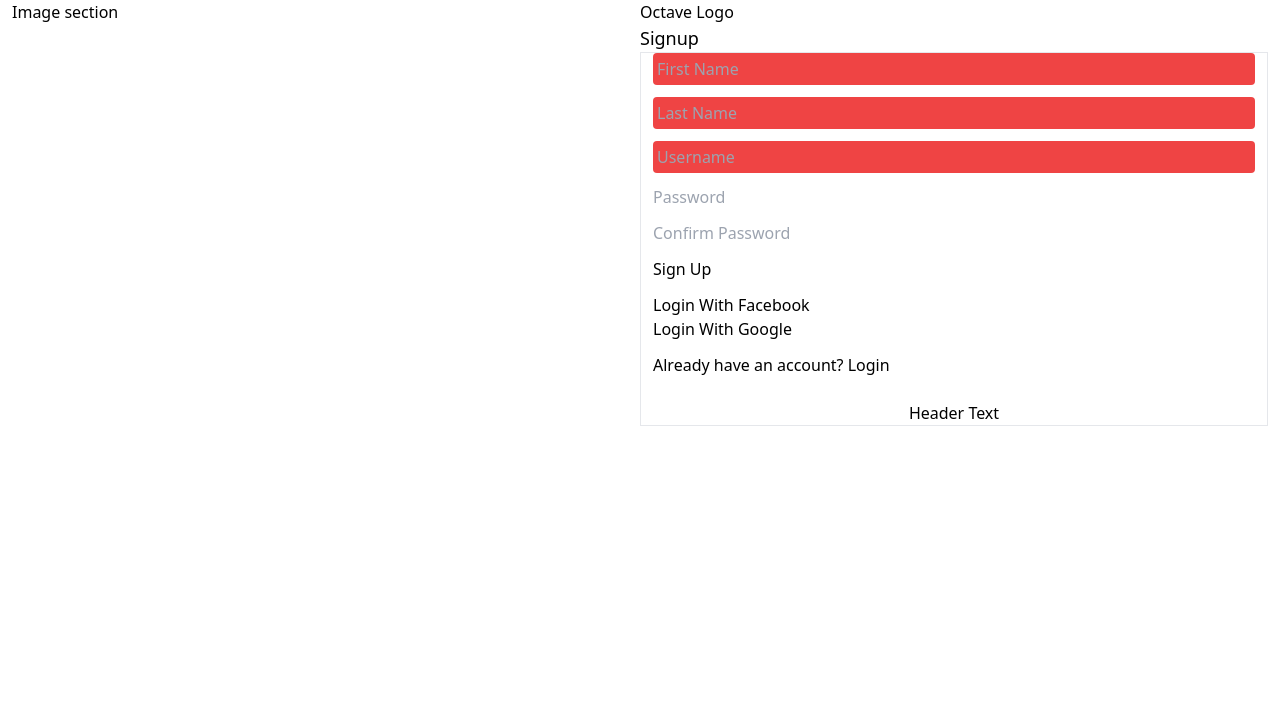
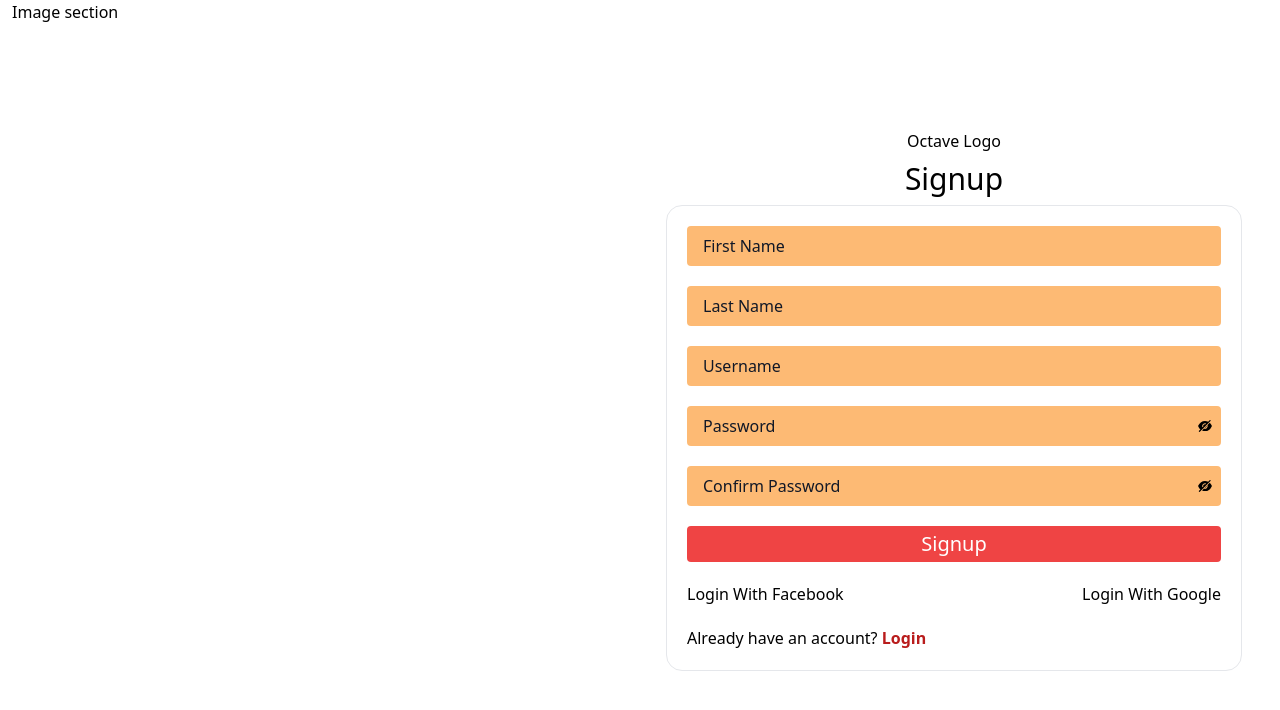
Before and after one commit to PatrickEinstein/oct_Frontends, a React (Create React App) app: page /signup in a window 1280 px wide. Shown: the top 710 px of the page. Built offline with nearby package versions, Linux system fonts and the light colour scheme.

Commit message:
Finish Sign up form layout
Wait for images to change the image on the left
Get Facebook and Google Icons
Wait for confirmation of the design

```diff
--- a/public/index.html
+++ b/public/index.html
@@ -7,7 +7,7 @@
     <meta name="theme-color" content="#000000" />
     <meta
       name="description"
-      content="Web site created using create-react-app"
+      content="The official website of Octave Incorporations. "
     />
     <link rel="apple-touch-icon" href="%PUBLIC_URL%/logo192.png" />
     <!--
@@ -24,7 +24,7 @@
       work correctly both with client-side routing and a non-root public URL.
       Learn how to configure a non-root public URL by running `npm run build`.
     -->
-    <title>React App</title>
+    <title>Octave Incorporations</title>
   </head>
   <body>
     <noscript>You need to enable JavaScript to run this app.</noscript>
--- a/src/pages/Signup.jsx
+++ b/src/pages/Signup.jsx
@@ -1,21 +1,37 @@
-import React from "react";
+import React, { useState } from "react";
 import { Link } from "react-router-dom";
-import AuthPage from "../components/AuthPage";
+import { AiFillEye, AiFillEyeInvisible } from "react-icons/ai";
 import styles from "../styles";
 
 const SignupPage = () => {
+  const [showPassword, setShowPassword] = useState(false);
+  const [showPassword2, setShowPassword2] = useState(false);
+
+  const [firstName, setFirstName] = useState("");
+  const [lastName, setLastName] = useState("");
+  const [username, setUsername] = useState("");
+  const [password1, setPassword1] = useState("");
+  const [password2, setPassword2] = useState("");
+
   return (
     <div className="h-screen flex px-3">
-      <section className="flex-1">Image section</section>
-      <section className="flex-1">
+      <section className="flex-1 hidden lg:block">Image section</section>
+      <section className="flex-1 flex flex-col justify-center items-center">
         <header>Octave Logo</header>
-        <h2 className="text-lg">Signup</h2>
-        <form action="" className="border flex flex-col gap-y-3 px-3">
+        <h2 className="text-3xl text-center my-2">Signup</h2>
+        <form
+          action=""
+          className="border rounded-2xl flex flex-col gap-y-5 p-5 max-w-xl w-full"
+        >
           <div className={`${styles.inputContainer}`}>
             <input
               type="text"
               placeholder="First Name"
               className={styles.input}
+              value={firstName}
+              onChange={(e) => {
+                setFirstName(e.target.value);
+              }}
             />
           </div>
 
@@ -24,6 +40,10 @@ const SignupPage = () => {
               type="text"
               placeholder="Last Name"
               className={styles.input}
+              value={lastName}
+              onChange={(e) => {
+                setLastName(e.target.value);
+              }}
             />
           </div>
 
@@ -32,28 +52,71 @@ const SignupPage = () => {
               type="text"
               placeholder="Username"
               className={styles.input}
+              value={username}
+              onChange={(e) => {
+                setUsername(e.target.value);
+              }}
             />
           </div>
-          <div>
-            <input type="password" placeholder="Password" />
+          <div className={styles.inputContainer}>
+            <input
+              type={showPassword ? "text" : "password"}
+              placeholder="Password"
+              className={`${styles.input}`}
+              value={password1}
+              onChange={(e) => {
+                setPassword1(e.target.value);
+              }}
+            />
+            <span
+              onClick={() => {
+                setShowPassword(!showPassword);
+              }}
+              className="cursor-pointer h-full flex items-center"
+            >
+              {showPassword ? <AiFillEye /> : <AiFillEyeInvisible />}
+            </span>
           </div>
-          <div>
-            <input type="password" placeholder="Confirm Password" />
+
+          <div className={styles.inputContainer}>
+            <input
+              type={showPassword2 ? "text" : "password"}
+              placeholder="Confirm Password"
+              className={`${styles.input}`}
+              value={password2}
+              onChange={(e) => {
+                setPassword2(e.target.value);
+              }}
+            />
+            <span
+              onClick={() => {
+                setShowPassword2(!showPassword2);
+              }}
+              className="cursor-pointer h-full flex items-center"
+            >
+              {showPassword2 ? <AiFillEye /> : <AiFillEyeInvisible />}
+            </span>
           </div>
-          <div>
-            <button>Sign Up</button>
+          <div className={`${styles.buttonContainer} `}>
+            <button
+              type="submit"
+              className={`${styles.button} ${styles.signupButton}`}
+            >
+              Signup
+            </button>
           </div>
-          <div>
+          <div className="flex justify-between">
             <div>Login With Facebook</div>
             <div>Login With Google</div>
           </div>
           <div>
             <p>
-              Already have an account? <Link to={"/login"}>Login</Link>
+              Already have an account?{" "}
+              <Link to={"/login"} className={`text-red-700 font-extrabold`}>
+                Login
+              </Link>
             </p>
           </div>
-          <div></div>
-          <button type="submit">Header Text</button>
         </form>
       </section>
     </div>
--- a/src/styles.js
+++ b/src/styles.js
@@ -1,6 +1,11 @@
 const styles = {
-  inputContainer: "bg-red-500 rounded",
-  input: "p-1 bg-transparent",
+  inputContainer: "bg-orange-300 rounded flex items-center px-2",
+  buttonContainer: "flex items-center",
+  input: "p-2 bg-transparent outline-none flex-1 placeholder:text-gray-900",
+  button: "px-2 py-1 block flex-1 rounded text-xl",
+  btnSuccess:
+    "bg-white text-green-700 border border-green-700 hover:text-white hover:bg-green-700 ",
+  signupButton: " bg-red-500 text-white",
 };
 
 export default styles;
```
